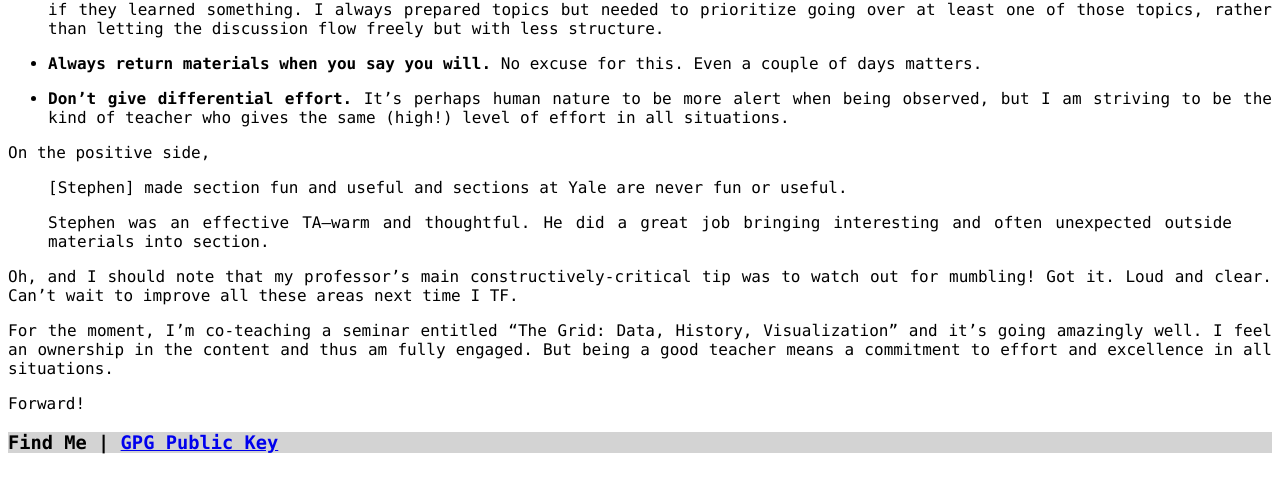
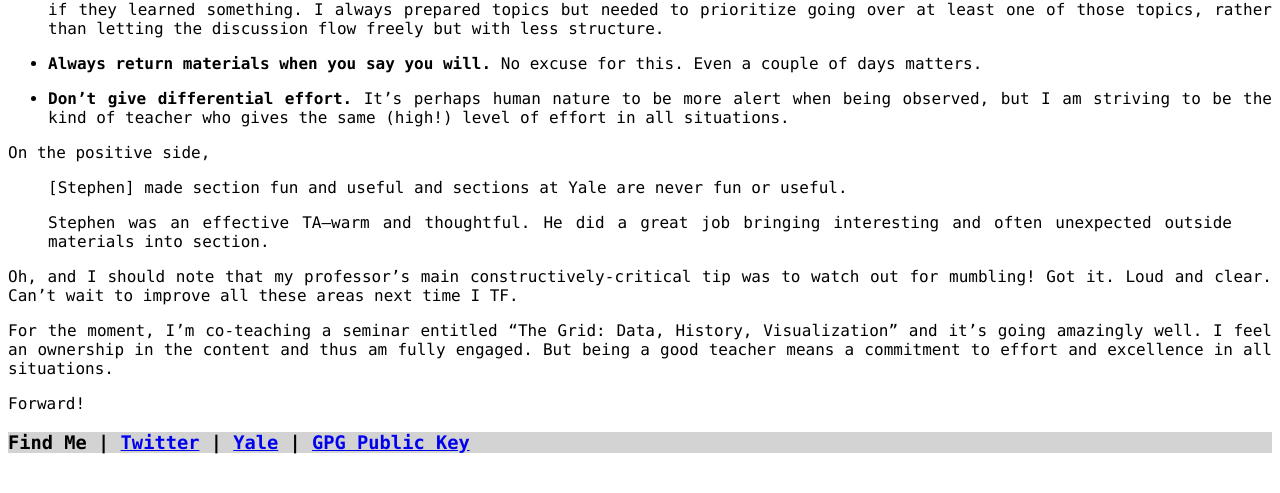
Before and after one commit to dongjs/dongjs.github.io, a Jekyll site: the page built from _posts/2015-03-13-teaching-evaluations.md, in a window 1280 px wide, cut to the strip 324-817 px from the top of the page. Built offline with Jekyll 4.4.1, drawn with Linux system fonts in a browser that asks for light colours.

Commit message:
More about me

```diff
--- a/_includes/footer.html
+++ b/_includes/footer.html
@@ -1,5 +1,9 @@
 <div id="footer">
 
-	<h3>Find Me | <a href="/resources/public_key.asc">GPG Public Key</a></h3>
+	<h3>Find Me |
+		<a href="https://twitter.com/StephenKrewson">Twitter</a> |
+		<a href="english.yale.edu/people/student/stephen-krewson">Yale</a> |
+		<a href="/resources/public_key.asc">GPG Public Key</a>
+	</h3>
 
 </div>
```
